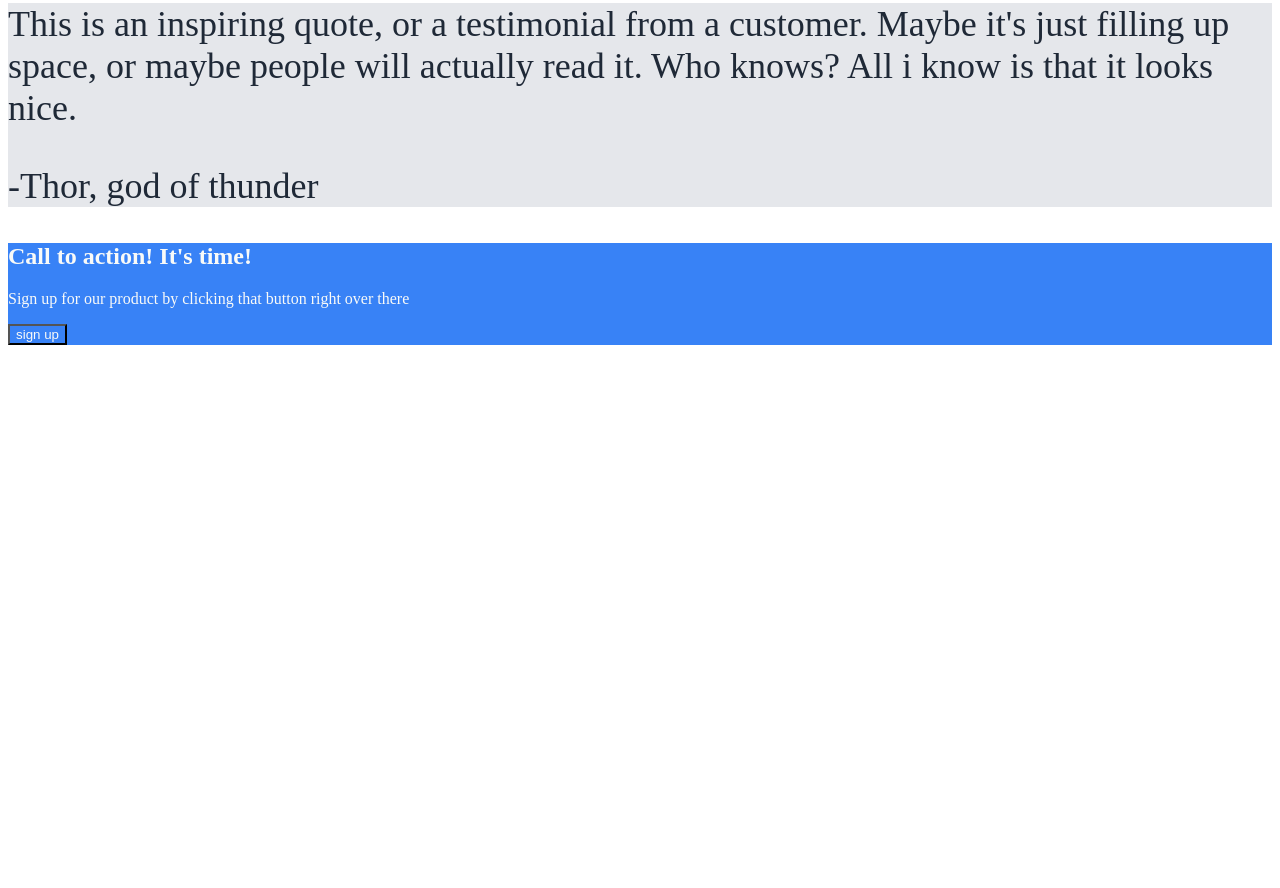
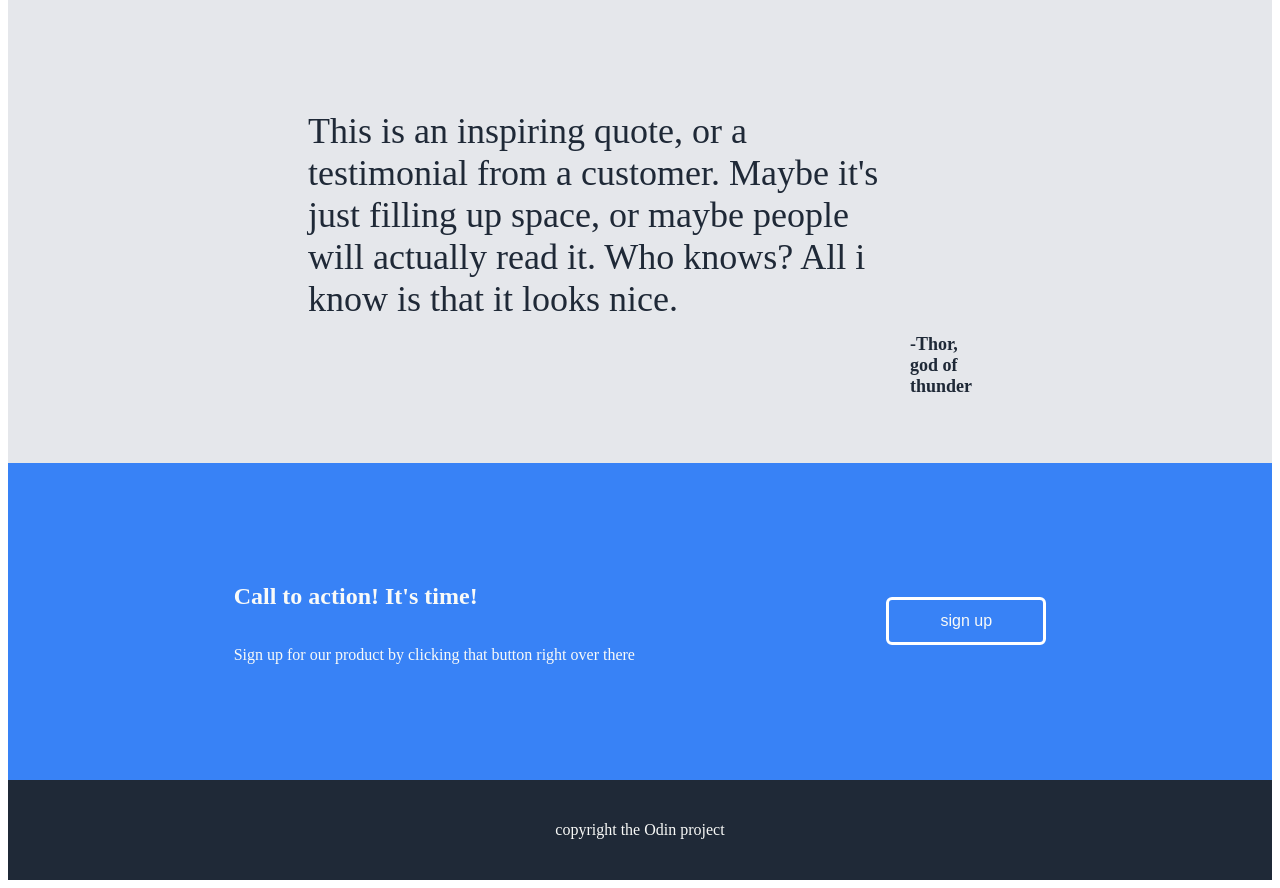
Before and after one commit to karimnaderr/landing-page, a plain HTML site: page index.html in a window 1280 px wide. Shown: the part 941-1829 px from the top of the page. Before the commit the page ends 1294 px from the top, so only its background shows below. Drawn offline with Linux system fonts and the light colour scheme.

Commit message:
finish the styling and final structure

```diff
--- a/index.html
+++ b/index.html
@@ -19,7 +19,7 @@
             </ul>
         </div>
         <div class="bottom-header">
-            <div>
+            <div class="text-bottom-header">
                 <h1 class="main-text">This website is awesome</h1>
                 <p class="secondary-text">This website has some subtext that goes here under the main title. It's a
                     lower
@@ -56,14 +56,18 @@
         <p>This is an inspiring quote, or a testimonial from a customer. Maybe it's just filling up space, or maybe
             people
             will actually read it. Who knows? All i know is that it looks nice.</p>
-        <p>-Thor, god of thunder</p>
+        <p id="author">-Thor, god of thunder</p>
     </div>
     <div class="action">
-        <h2>Call to action! It's time!</h2>
-        <p>Sign up for our product by clicking that button right over there</p>
-        <button class="action">sign up</button>
+        <div class="inside-action">
+            <div id="action-text">
+                <h2>Call to action! It's time!</h2>
+                <p>Sign up for our product by clicking that button right over there</p>
+            </div>
+            <button class="action signup">sign up</button>
+        </div>
     </div>
-    <div class="footer"></div>
+    <div class="footer">copyright the Odin project</div>
 </body>
 
 </html>
--- a/style.css
+++ b/style.css
@@ -3,7 +3,6 @@
     display: flex;
     flex-direction: column;
     justify-content: space-between;
-
     height: 500px;
 
 }
@@ -43,15 +42,34 @@ li {
 
 .bottom-header {
     display: flex;
-    justify-content: space-around;
-    padding-bottom: 48px;
-    gap: 24px;
+    justify-content: center;
+    padding: 48px;
+    gap: 96px;
+    align-items: center;
 }
 
+.text-bottom-header {
+    padding: 48px;
+    align-self: center;
+}
+
+
 .image-placeholder {
-    width: 600px;
+    width: 400px;
     height: 200px;
     background-color: darkgray;
+    display: flex;
+    flex-shrink: 0;
+}
+
+button {
+    width: 160px;
+    height: 48px;
+    font-size: 16px;
+    border: none;
+    border-radius: 6px;
+    background-color: #3882f6;
+    color: #f9faf8;
 }
 
 .info-header {
@@ -91,22 +109,52 @@ li {
 }
 
 
-.second-header {
+.quote {
     display: flex;
-}
-
-
-
-.action {
-    background-color: #3882f6;
-    color: #f9faf8;
-}
-
-
-
-.quote {
+    height: 400px;
     background-color: #e5e7eb;
     font-size: 36px;
     font-family: light italic;
     color: #1f2937;
+    justify-content: center;
+    align-items: center;
+    padding: 48px 300px;
 }
+
+#author {
+    display: flex;
+    font-size: 18px;
+    font-weight: 900;
+    align-self: flex-end;
+    flex-wrap: nowrap;
+}
+
+.inside-action {
+    background-color: #3882f6;
+    color: #f9faf8;
+    display: flex;
+    justify-content: space-around;
+    align-items: center;
+    padding: 100px;
+}
+
+#action-text {
+    display: flex;
+    flex-direction: column;
+    justify-content: center;
+}
+
+.signup {
+    background-color: #3882f6;
+    border: 3px solid white;
+    color: #f9faf8;
+}
+
+.footer {
+    display: flex;
+    background-color: #1f2937;
+    height: 100px;
+    color: #f9faf8;
+    justify-content: center;
+    align-items: center;
+}
```
